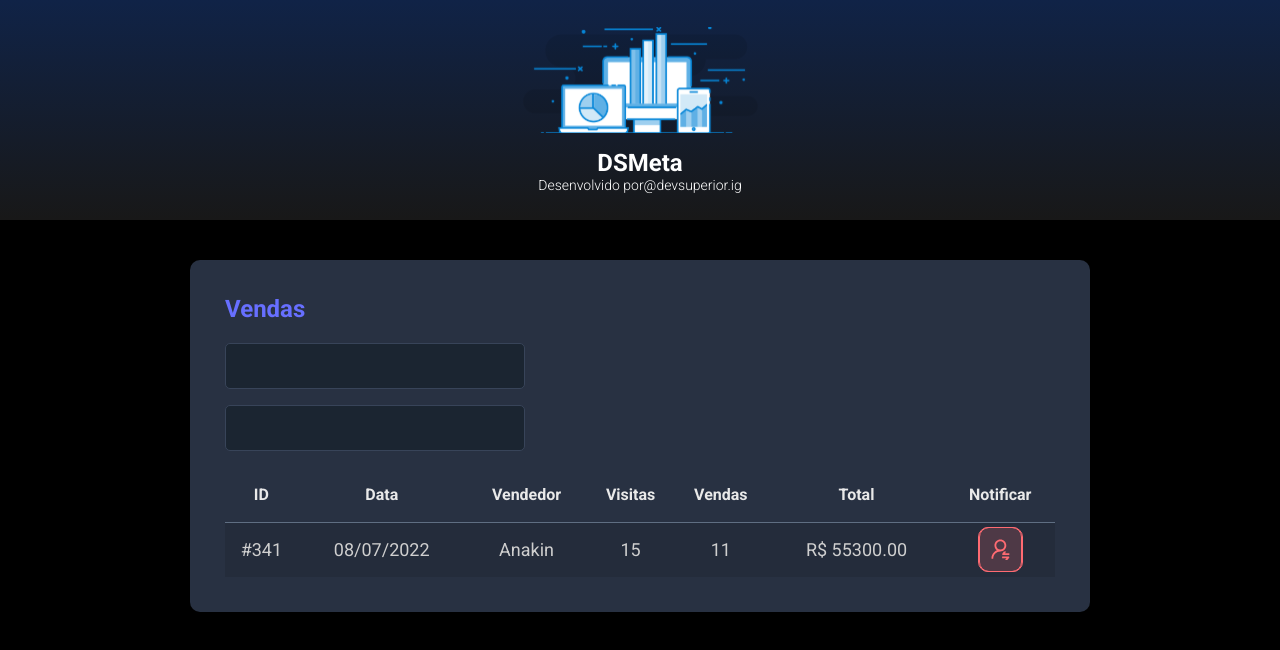
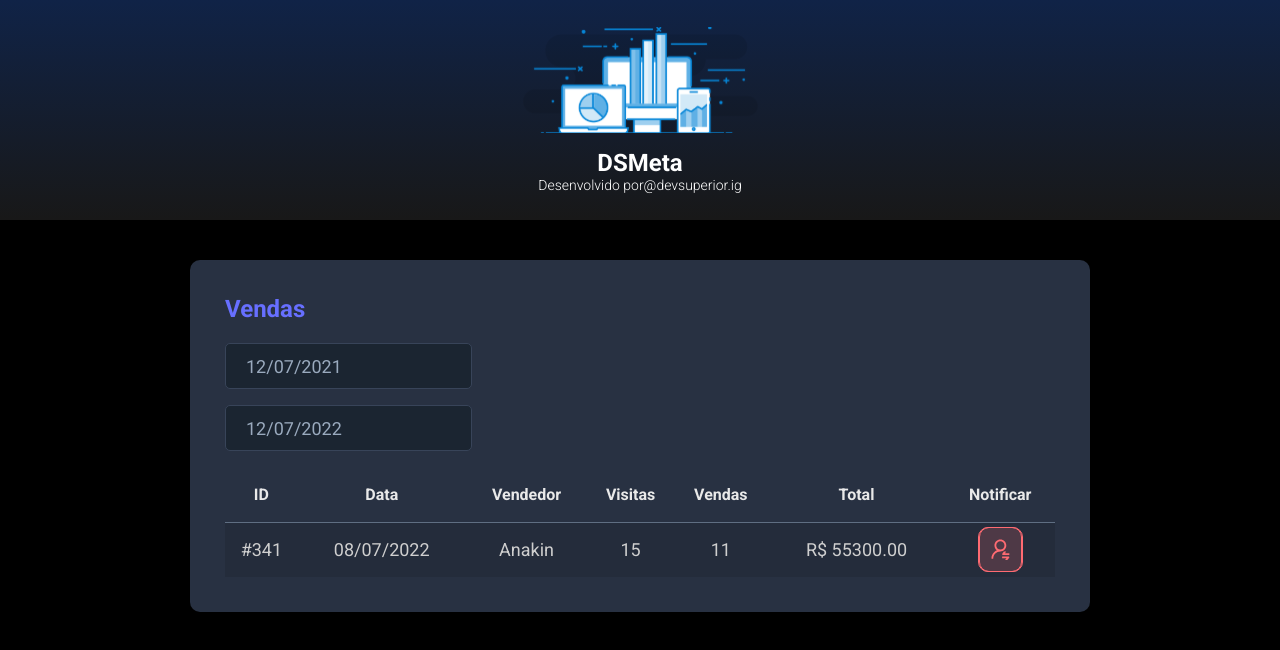
Before and after one commit to eolliveira/dsmeta-web, a React (Vite) app: page / in a window 1280 px wide. Shown: the top 650 px of the page. Built offline with nearby package versions, Linux system fonts and the light colour scheme.

Commit message:
useState

```diff
--- a/package.json
+++ b/package.json
@@ -8,7 +8,9 @@
     "preview": "vite preview"
   },
   "dependencies": {
+    "@types/react-datepicker": "4.4.2",
     "react": "^18.0.0",
+    "react-datepicker": "4.8.0",
     "react-dom": "^18.0.0"
   },
   "devDependencies": {
--- a/src/components/FormControl/index.tsx
+++ /dev/null
@@ -1,13 +0,0 @@
-import './style.css';
-
-function FormControl() {
-    return (
-        <div className="dsmeta-form-control-container">
-            <input className="dsmeta-form-control" type="text">
-
-            </input>
-        </div>
-    );
-}
-
-export default FormControl;
--- a/src/components/FormControl/style.css
+++ /dev/null
@@ -1,15 +0,0 @@
-.dsmeta-form-control-container {
-    margin-bottom: 16px;
-    max-width: 300px;
-}
-
-.dsmeta-form-control {
-    width: 100%;
-    height: 46px;
-    background-color: #1b2531;
-    border: 1px solid #384459;
-    border-radius: 5px;
-    color: #9aaabe;
-    padding: 0 20px;
-    font-size: 18px;
-}
--- a/src/components/SalesCard/index.tsx
+++ b/src/components/SalesCard/index.tsx
@@ -1,14 +1,37 @@
-import FormControl from '../FormControl';
 import SalesTable from '../SalesTable';
 import './style.css';
+import DatePicker from "react-datepicker";
+import "react-datepicker/dist/react-datepicker.css";
+import { useState } from 'react';
 
 function SalesCard() {
+
+    const min = new Date(new Date().setDate(new Date().getDate() - 365));
+    const max = new Date();
+
+    const [minDate, setMinDate] = useState(min);
+    const [maxDate, setMaxDate] = useState(max);
+
     return (
         <div className="dsmeta-card">
             <h2 className="dsmeta-sales-title">Vendas</h2>
-            <FormControl/>
-            <FormControl/>
-            <SalesTable/>
+            <div className="dsmeta-form-control-container">
+                <DatePicker
+                    selected={minDate}
+                    onChange={(date: Date) => { setMinDate(date) }}
+                    className="dsmeta-form-control"
+                    dateFormat="dd/MM/yyyy"
+                />
+            </div>
+            <div className="dsmeta-form-control-container">
+                <DatePicker
+                    selected={maxDate}
+                    onChange={(date: Date) => { setMaxDate(date) }}
+                    className="dsmeta-form-control"
+                    dateFormat="dd/MM/yyyy"
+                />
+            </div>
+            <SalesTable />
         </div>
     );
 }
--- a/src/components/SalesCard/style.css
+++ b/src/components/SalesCard/style.css
@@ -9,3 +9,19 @@
     font-size: 24px;
     margin-bottom: 20px;
 }
+
+.dsmeta-form-control-container {
+    margin-bottom: 16px;
+    max-width: 300px;
+}
+
+.dsmeta-form-control {
+    width: 100%;
+    height: 46px;
+    background-color: #1b2531;
+    border: 1px solid #384459;
+    border-radius: 5px;
+    color: #9aaabe;
+    padding: 0 20px;
+    font-size: 18px;
+}
```
Also changed, not shown: 1 other file (tests, documents, lock files or other folders).
